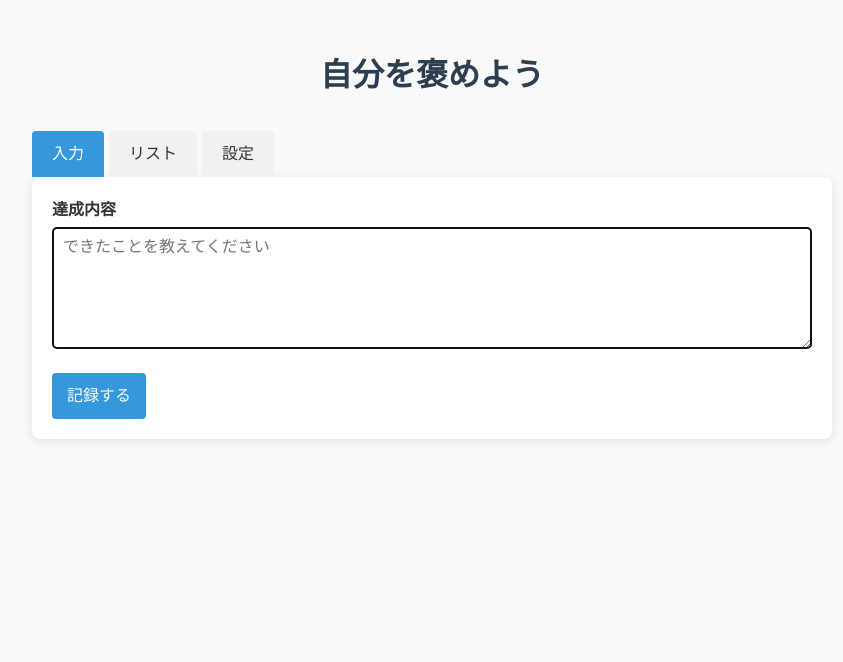
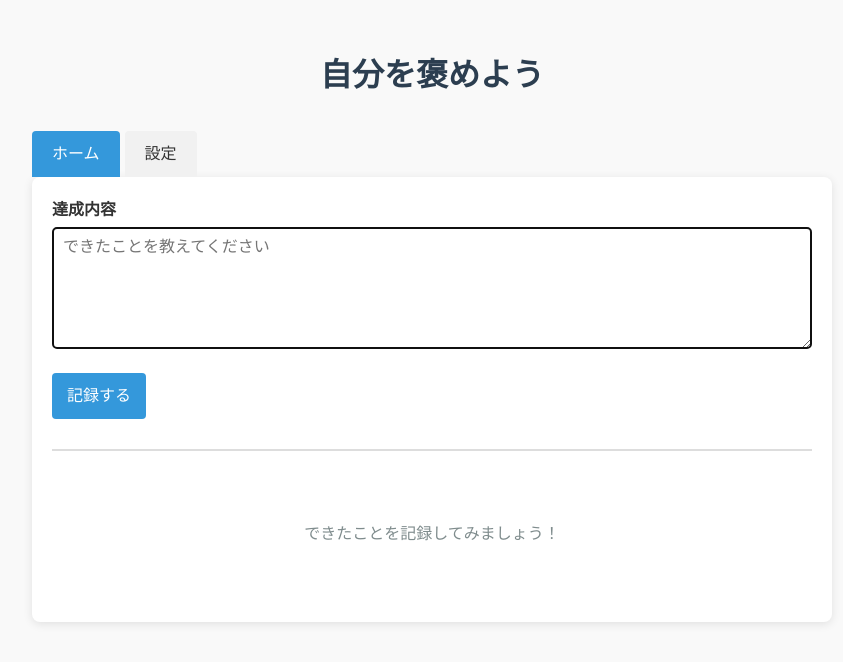
Before and after one commit to asamichiruko/patme, a Vue app: page / in a window 1280 px wide. Shown: the top 662 px of the page, without its empty margins (208-1051 px from the left). Built offline with nearby package versions, Linux system fonts and the light colour scheme.

Commit message:
入力タブとリストタブを統合

```diff
--- a/src/App.vue
+++ b/src/App.vue
@@ -2,8 +2,7 @@
 import { ref, computed } from "vue"
 import { RecordModel } from "./models/RecordModel.js"
 import { LocalStorageAdapter } from "./models/LocalStorageAdapter.js"
-import InputForm from "./components/InputForm.vue"
-import RecordList from "./components/RecordList.vue"
+import InputAndListView from "./components/InputAndListView.vue"
 import SettingsForm from "./components/SettingsForm.vue"
 import TabNavigation from "./components/TabNavigation.vue"
 import NotificationBar from "./components/NotificationBar.vue"
@@ -15,18 +14,17 @@ const props = defineProps({
 const recordModel = props.recordModel ?? new RecordModel(new LocalStorageAdapter())
 
 const tabs = [
-  { key: "Input", label: "入力", component: InputForm },
-  { key: "Records", label: "リスト", component: RecordList },
+  { key: "Home", label: "ホーム", component: InputAndListView },
   { key: "Settings", label: "設定", component: SettingsForm },
 ]
-const currentTabKey = ref("Input")
+const currentTabKey = ref("Home")
 
 const currentTabContent = computed(() => {
   const activeTab = tabs.find((tab) => tab.key === currentTabKey.value)
   if (activeTab.component) {
     return activeTab.component
   } else {
-    return InputForm
+    return tabs[0].component
   }
 })
 </script>
@@ -43,5 +41,3 @@ const currentTabContent = computed(() => {
     </div>
   </div>
 </template>
-
-<style scoped></style>
--- /dev/null
+++ b/src/components/InputAndListView.vue
@@ -0,0 +1,23 @@
+<script setup>
+import InputForm from "@/components/InputForm.vue"
+import RecordList from "@/components/RecordList.vue"
+
+const props = defineProps({
+  recordModel: Object,
+})
+</script>
+
+<template>
+  <InputForm :recordModel="props.recordModel" />
+  <hr />
+  <RecordList :recordModel="props.recordModel" />
+</template>
+
+<style scoped>
+hr {
+  border: none;
+  border-top: 2px solid #ddd;
+  color: #ddd;
+  margin: 30px 0;
+}
+</style>
```
